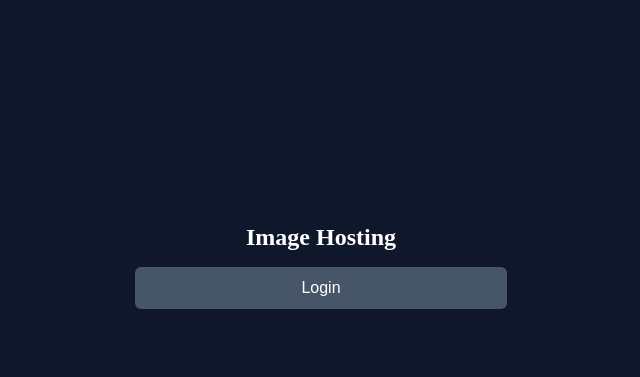
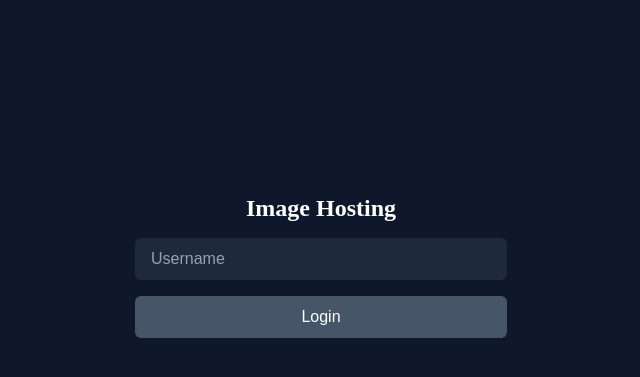
Before and after one commit to cs298f25/Jamell-Aidan-Caden-Britan, a Flask app: page /login in a window 1280 px wide. Shown: the part 134-511 px from the top of the page, without its empty margins (319-959 px from the left). Run offline with Flask 3, Linux system fonts and the light colour scheme.

Commit message:
login_page

```diff
--- a/src/static/authorization/script.js
+++ b/src/static/authorization/script.js
@@ -10,7 +10,7 @@ uploadBtn.onclick = () => {
 
 // View button - navigate to user images page
 viewBtn.onclick = () => {
-    window.location.href = '/auth';
+    window.location.href = '/images';
 };
 
 // Delete button - navigate to user images page (can delete there)
--- a/src/static/login/script.js
+++ b/src/static/login/script.js
@@ -1,7 +1,18 @@
 const loginButton = document.getElementById('login-btn');
+const usernameInput = document.getElementById('username-input');
+
+// Variable to store username
+let username = '';
+
+// Update username variable when input changes
+usernameInput.addEventListener('input', function() {
+    username = usernameInput.value;
+});
 
 // event listener to handle login
 loginButton.addEventListener('click', function() {
+    // Save username to variable (in case it wasn't captured by input event)
+    username = usernameInput.value;
     // You can replace this URL with actual login endpoint
-    window.location.href = '/login';
+    window.location.href = '/auth';
 });
--- a/src/static/login/style.css
+++ b/src/static/login/style.css
@@ -33,6 +33,29 @@ h1#site-title {
     color: #fff;
 }
 
+/* Username input */
+#username-input {
+	display: inline-block;
+	width: 100%;
+	padding: 0.75rem 1rem;
+	font-size: 1rem;
+	border: 0;
+	border-radius: 6px;
+	margin-bottom: 1rem;
+	background: #1e293b;
+	color: #fff;
+	box-sizing: border-box;
+}
+
+#username-input::placeholder {
+	color: #94a3b8;
+}
+
+#username-input:focus {
+	outline: none;
+	background: #334155;
+}
+
 /* Login button */
 #login-btn {
 	display: inline-block;
--- a/src/templates/login/index.html
+++ b/src/templates/login/index.html
@@ -11,6 +11,7 @@
 	<div class="wrap">
 		<main class="card" role="main" aria-labelledby="site-title">
 			<h1 id="site-title">Image Hosting</h1>
+			<input id="username-input" type="text" placeholder="Username" />
 			<button id="login-btn" type="button">Login</button>
 		</main>
 	</div>
```
